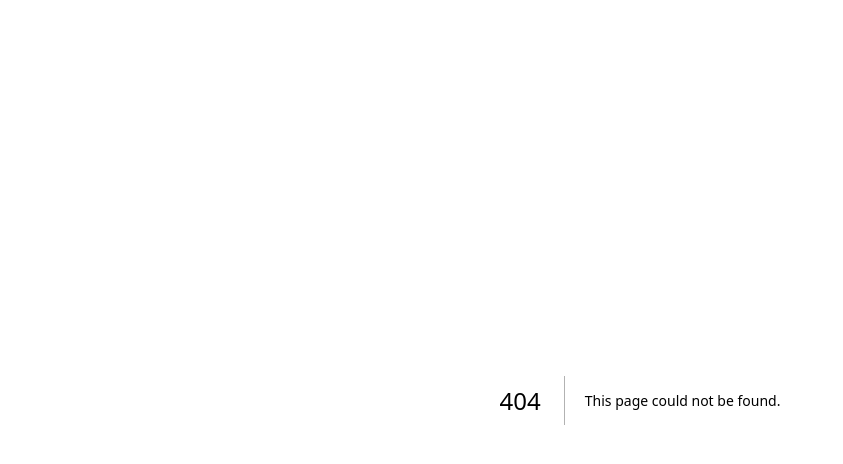
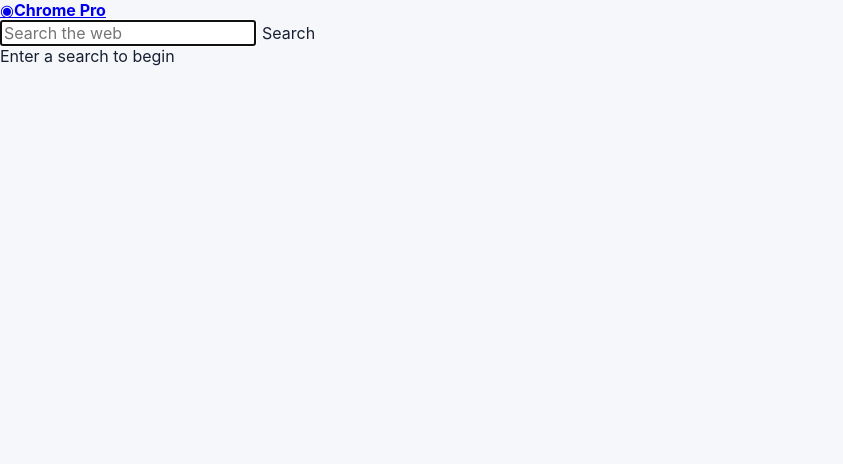
Before and after one commit to Narsing-s/chrome-pro, a Next.js app: page /search in a window 1280 px wide. Before the commit this address had no page. Shown: the top 464 px of the page, without its empty margins (0-843 px from the left). Built offline with nearby package versions, Linux system fonts and the light colour scheme.

Commit message:
feat: add resilient web search results page

```diff
--- /dev/null
+++ b/app/search/page.tsx
@@ -0,0 +1,30 @@
+import Link from 'next/link';
+
+type Result = { title: string; url: string; content?: string };
+
+async function searchWeb(q: string): Promise<Result[]> {
+  const base = process.env.SEARCH_ENGINE_URL?.replace(/\/$/, '');
+  if (!base) return [];
+  try {
+    const controller = new AbortController();
+    const timeout = setTimeout(() => controller.abort(), 7000);
+    const res = await fetch(`${base}/search?q=${encodeURIComponent(q)}&format=json`, { signal: controller.signal, cache: 'no-store', headers: { accept: 'application/json' } });
+    clearTimeout(timeout);
+    if (!res.ok) return [];
+    const data = await res.json();
+    return (data.results ?? []).slice(0, 12).map((r: Result) => ({ title: r.title, url: r.url, content: r.content }));
+  } catch { return []; }
+}
+
+export default async function SearchPage({ searchParams }: { searchParams: Promise<{ q?: string }> }) {
+  const { q = '' } = await searchParams;
+  const query = q.trim();
+  const results = query ? await searchWeb(query) : [];
+  return <main className="resultsPage">
+    <header className="resultsHeader"><Link href="/" className="resultBrand"><span>◉</span><b>Chrome Pro</b></Link><form action="/search"><input name="q" defaultValue={query} autoFocus placeholder="Search the web"/><button>Search</button></form></header>
+    <section className="resultsBody">
+      <div className="resultMeta">{query ? `${results.length} results • Chrome Pro Search` : 'Enter a search to begin'}</div>
+      {results.length > 0 ? results.map((r, i) => <article className="result" key={`${r.url}-${i}`}><a href={r.url} target="_blank" rel="noreferrer"><h2>{r.title}</h2><small>{r.url}</small><p>{r.content}</p></a></article>) : query ? <div className="empty"><b>No results from the configured search provider.</b><p>Chrome Pro remains usable. Configure <code>SEARCH_ENGINE_URL</code> with your Nova Search/SearXNG endpoint and retry.</p><a href={`https://www.google.com/search?q=${encodeURIComponent(query)}`} target="_blank" rel="noreferrer">Use web fallback</a></div> : null}
+    </section>
+  </main>;
+}
```
